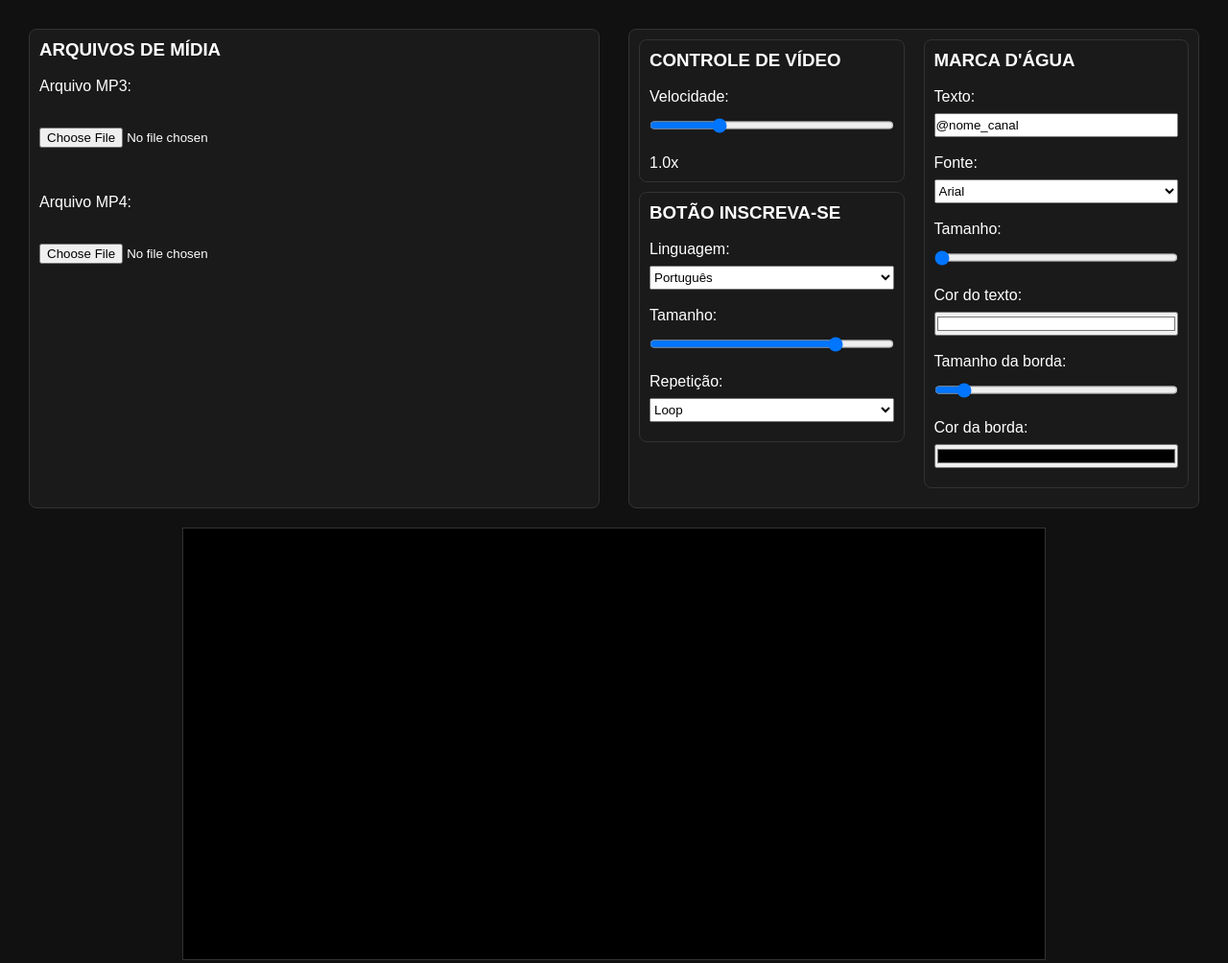
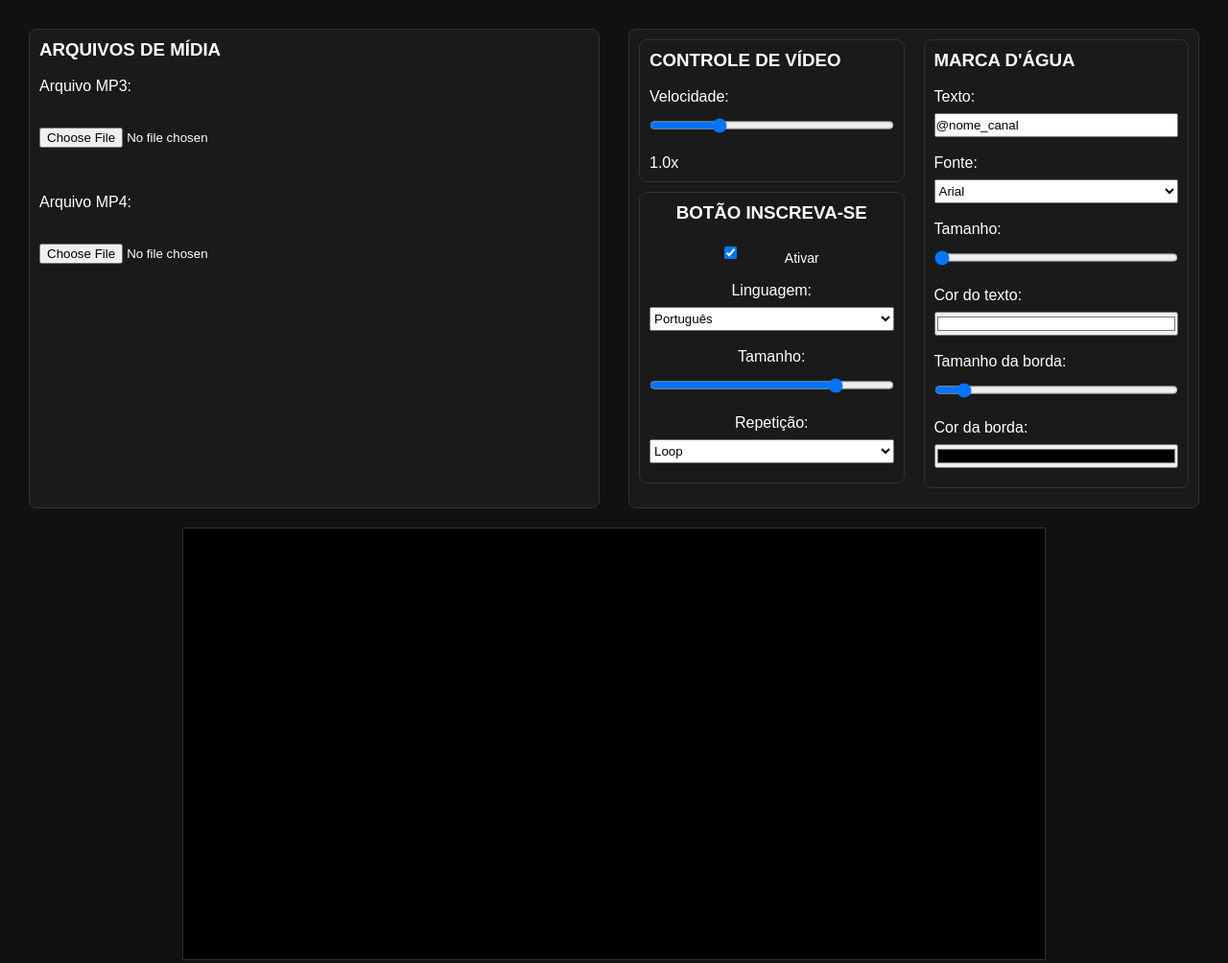
Before and after one commit to leosviana/Gerador-Video-Automatico, a website built with Vite: page index.html in a window 1280 px wide. Shown: the top 1004 px of the page at 96% size. Built offline with nearby package versions, Linux system fonts and the light colour scheme; what @ffmpeg/ffmpeg would draw is missing.

Commit message:
090726 - desativar overlay

```diff
--- a/index.html
+++ b/index.html
@@ -28,6 +28,11 @@
                     </div>
                     <div class="column-2-2-2">
                         <h3>BOTÃO INSCREVA-SE</h3>
+                        <!-- Checkbox para ativar/desativar o overlay -->
+                         <label class="overlay-enable">
+                            <input type="checkbox" id="enableOverlay" checked>
+                            Ativar
+                         </label>
                         <label>Linguagem:</label>
                         <select id="overlayLanguage">
                             <option value="pt" selected>Português</option>
--- a/src/main.js
+++ b/src/main.js
@@ -21,6 +21,7 @@
 //CHROMAKEY - CANVA DE VIDEO OVERLAY(INSCREVA-SE):
 const overlayInput = document.getElementById("overlayScale"); //Escala inicial do overlay
 const overlayLanguage = document.getElementById("overlayLanguage");
+const enableOverlay = document.getElementById("enableOverlay");
 //TEXTO PERSONALIZADO
 const customText = document.getElementById("customText");
 const fontFamily = document.getElementById("fontFamily");
@@ -189,7 +190,28 @@
   overlayVideo.load(); //Reinicia o vídeo
   overlayVideo.play(); //Reproduz automaticamente
 })
-
+//=======================================
+// ATIVAR / DESATIVAR OVERLAY
+//=======================================
+//Função responsável por habilitar ou desabilitar
+//todos os controles da seção Overlay
+function updateOverlayControls(){
+    //Verifica se a checkbox está marcada
+    const enabled = enableOverlay.checked;
+    //Habilita ou desabilita
+    //o campo de idioma
+    overlayLanguage.disabled = !enabled;
+    //Habilita ou desabilita
+    //o slider de escala
+    overlayInput.disabled = !enabled;
+  }
+  //Sempre que clicar na checkbox
+  enableOverlay.addEventListener(
+      "change",
+      updateOverlayControls
+  );
+  //Executa uma vez quando o projeto inicia
+  updateOverlayControls();
 const chromaCanvas = document.createElement("canvas"); //Criando o canvas pra exibir o vídeo do overlay com o chroma key
 const chromaCtx = chromaCanvas.getContext("2d",{willReadFrequently: true}); //Cria um contexto otimizado para operações frequentes
 overlayVideo.addEventListener("loadeddata", () => {
--- a/src/style.css
+++ b/src/style.css
@@ -52,6 +52,20 @@
     grid-template-columns: 1fr 1fr;
     gap: 20px;
     margin: 10px;
+}
+
+.column-2-2-2{
+    display: flex;
+    justify-content: space-bottom;
+    align-items: center;
+}
+
+.overlay-enable{
+    display: flex;
+    align-items: center;
+    gap: 50px;
+    font-size: 14px;
+    cursor: pointer;
 }
 
 .preview-wrapper{
```
